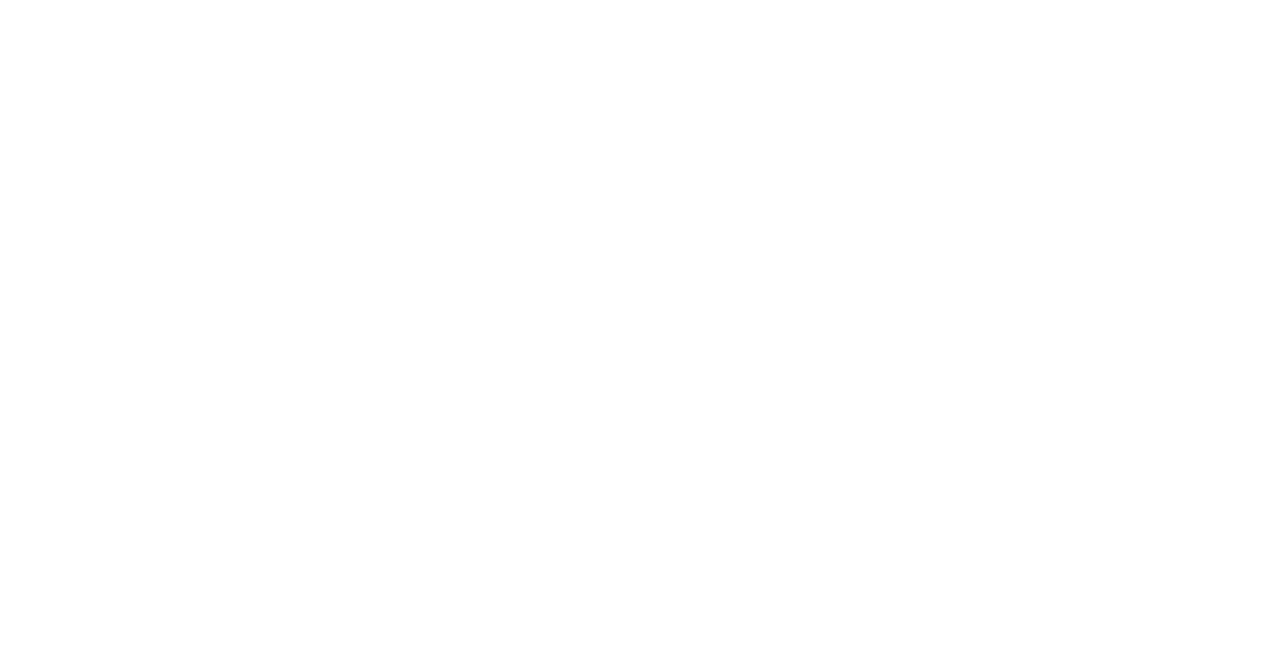
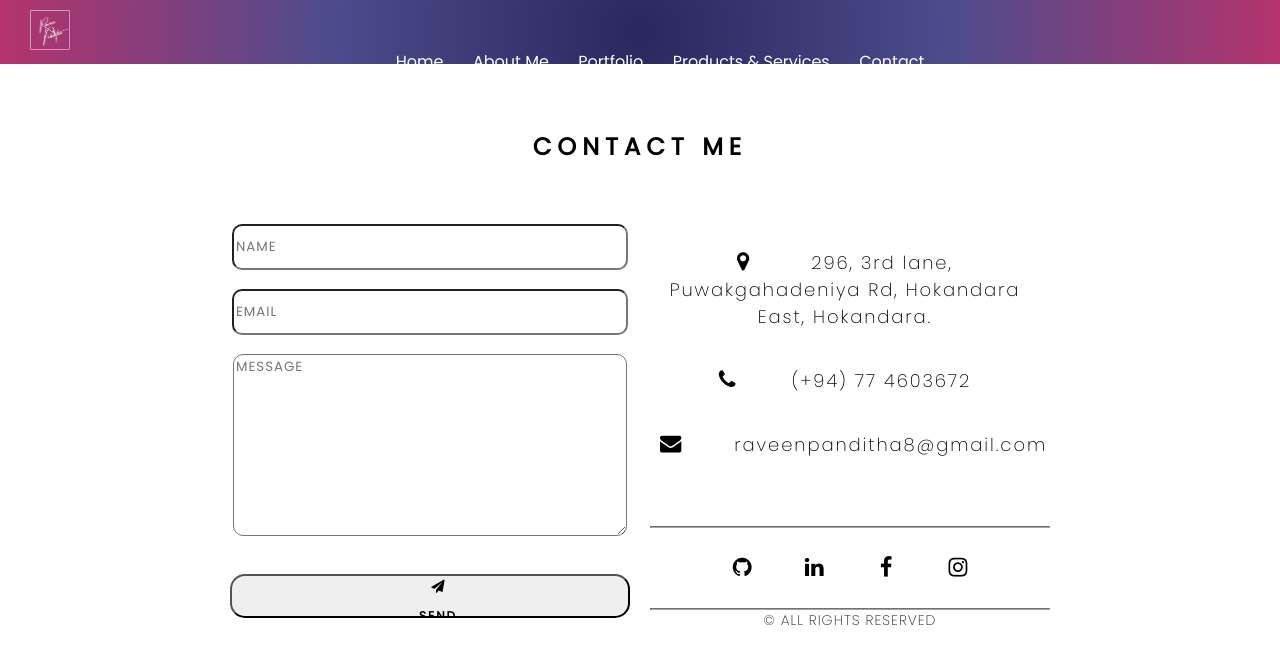
Before and after one commit to RaveenP-glitch/PortfolioHTML, a plain HTML site: page Contact.html in a window 1280 px wide. Drawn offline with Linux system fonts and the light colour scheme.

Commit message:
contacts page

```diff
--- a/AboutMe.html
+++ b/AboutMe.html
@@ -0,0 +1,32 @@
+<!DOCTYPE html>
+<html lang="en">
+<head>
+    <meta charset="UTF-8">
+    <meta http-equiv="X-UA-Compatible" content="IE=edge">
+    <meta name="viewport" content="width=device-width, initial-scale=1.0">
+    <title>Document</title>
+    <link rel="stylesheet" href='style.css'>
+    <link rel="preconnect" href="https://fonts.googleapis.com">
+    <link rel="preconnect" href="https://fonts.gstatic.com" crossorigin>
+    <link href="https://fonts.googleapis.com/css2?family=Poppins:wght@200;400&display=swap" rel="stylesheet">
+</head>
+<body>
+    <nav>
+        <ul class="navigation-bar">
+            <img id="logo" src="/images/Watermark-white.png" alt="logo" width="40px">
+            <div class="nav-items">
+            <a class="item" href="index.html">Home</a>
+            <a class="item" href="AboutMe.html">About Me</a>
+            <a class="item" href="Portfolio.html">Portfolio</a>
+            <a class="item" href="Products.html">Products & Services</a>
+            <a class="item" href="Contact.html">Contact</a>
+             </div>
+        </ul>
+
+
+
+    </nav>
+    <h1>About Me</h1>
+
+</body>
+</html>
--- a/Contact.html
+++ b/Contact.html
@@ -0,0 +1,421 @@
+<!DOCTYPE html>
+<html lang="en">
+
+<head>
+    <meta charset="UTF-8">
+    <meta http-equiv="X-UA-Compatible" content="IE=edge">
+    <meta name="viewport" content="width=device-width, initial-scale=1.0">
+    <title>Contact Me</title>
+    <link rel="stylesheet" href='style.css'>
+    <link rel="preconnect" href="https://fonts.googleapis.com">
+    <link rel="preconnect" href="https://fonts.gstatic.com" crossorigin>
+    <link href="https://fonts.googleapis.com/css2?family=Poppins:wght@200;400&display=swap" rel="stylesheet">
+    <link rel="stylesheet" href="https://cdnjs.cloudflare.com/ajax/libs/font-awesome/4.7.0/css/font-awesome.min.css">
+</head>
+
+<body>
+
+    <nav>
+        <ul class="navigation-bar">
+            <img id="logo" src="/images/Watermark-white.png" alt="logo" width="40px">
+            <div class="nav-items">
+                <a class="item active" href="index.html">Home</a>
+                <a class="item" href="AboutMe.html">About Me</a>
+                <a class="item" href="Portfolio.html">Portfolio</a>
+                <a class="item" href="Products.html">Products & Services</a>
+                <a class="item" href="Contact.html">Contact</a>
+            </div>
+        </ul>
+
+    </nav>
+
+    <section id="contact">
+        <p></p>
+        <br/>
+        <h1 class="section-header">Contact Me</h1>
+
+        <div class="contact-wrapper">
+
+            <!-- Left contact page -->
+
+            <form id="contact-form" class="form-horizontal" role="form">
+
+                <div class="form-group">
+
+                    <input type="text" class="form-control" id="name" placeholder="NAME" name="name" value="" required>
+
+                </div>
+
+                <div class="form-group">
+
+                    <input type="email" class="form-control" id="email" placeholder="EMAIL" name="email" value=""
+                        required>
+
+                </div>
+
+                <textarea class="form-control" id="message" rows="10" placeholder="MESSAGE" name="message"
+                    required></textarea>
+
+                <button class="send-button" id="submit" type="submit" value="SEND">
+                    <div class="alt-send-button">
+                        <i class="fa fa-paper-plane"></i><span class="send-text">SEND</span>
+                    </div>
+
+                </button>
+
+            </form>
+
+            <!-- Left contact page -->
+
+            <div class="direct-contact-container">
+                <br />
+                <ul class="contact-list">
+                    <li class="list-item"><i class="fa fa-map-marker fa-lg"><span class="contact-text place">296, 3rd
+                                lane, Puwakgahadeniya Rd, Hokandara East, Hokandara.</span></i></li>
+
+                    <li class="list-item"><i class="fa fa-phone fa-lg"><span class="contact-text phone"><a
+                                    href="tel:(+94) 77 4603672" title="Give me a call">(+94) 77 4603672</a></span></i>
+                    </li>
+
+                    <li class="list-item"><i class="fa fa-envelope fa-lg"><span class="contact-text gmail"><a
+                                    href="mailto:raveenpanditha8@gmail.com"
+                                    title="Send me an email">raveenpanditha8@gmail.com</a></span></i></li>
+
+                </ul>
+                <br/>
+                <br/>
+
+                <hr>
+                <ul class="social-media-list">
+                    <li><a href="#" target="_blank" class="contact-icon">
+                            <i class="fa fa-github" aria-hidden="true"></i></a>
+                    </li>
+                    <li><a href="#" target="_blank" class="contact-icon">
+                            <i class="fa fa-linkedin" aria-hidden="true"></i></a>
+                    </li>
+                    <li><a href="#" target="_blank" class="contact-icon">
+                            <i class="fa fa-facebook" aria-hidden="true"></i></a>
+                    </li>
+                    <li><a href="#" target="_blank" class="contact-icon">
+                            <i class="fa fa-instagram" aria-hidden="true"></i></a>
+                    </li>
+                </ul>
+                <hr>
+
+                <div class="copyright">&copy; ALL RIGHTS RESERVED</div>
+
+            </div>
+
+        </div>
+
+    </section>
+
+
+    <style>
+        * {
+            font-family: 'Poppins', sans-serif;
+        }
+
+        body {
+            margin: 0;
+            padding: 0;
+            background-color: rgb(255, 255, 255);
+            padding-bottom: 100px;
+            font-family: 'Poppins', sans-serif;
+        }
+
+        #contact {
+            width: 100%;
+            height: 100%;
+        }
+
+        #name {
+            width: 97%;
+            height: 2.5rem;
+            border-radius: 10px;
+            margin-bottom: 1.2rem;
+        }
+
+        #email {
+            width: 97%;
+            height: 2.5rem;
+            border-radius: 10px;
+            margin-bottom: 1.2rem;
+
+        }
+
+        #message {
+            width: 97%;
+            height: 11rem;
+            border-radius: 10px;
+            margin-bottom: 1.2rem;
+        }
+
+
+        .section-header {
+            text-align: center;
+            margin: 0 auto;
+            padding: 40px 0;
+
+            color: rgb(0, 0, 0);
+            text-transform: uppercase;
+            letter-spacing: 6px;
+        }
+
+        .contact-wrapper {
+            display: flex;
+            flex-direction: row;
+            justify-content: space-between;
+            text-align: center;
+            margin: 0 auto;
+            padding: 20px;
+            position: relative;
+            max-width: 840px;
+        }
+
+        /* Left contact page */
+        .form-horizontal {
+            /*float: left;*/
+            max-width: 400px;
+            font-family: 'Lato';
+            font-weight: 400;
+        }
+
+        .form-control,
+        textarea {
+            max-width: 400px;
+            background-color: rgb(255, 255, 255);
+            color: rgb(0, 0, 0);
+            letter-spacing: 1px;
+        }
+
+        .send-button {
+            margin-top: 15px;
+            height: 44px;
+            width: 400px;
+            overflow: hidden;
+            border-radius: 15px;
+        }
+
+        .alt-send-button {
+            width: 400px;
+            height: 44px;
+            border-radius: 15px;
+
+        }
+
+        .send-text {
+            display: block;
+            margin-top: 10px;
+            font: 700 12px 'Poppins', sans-serif;
+            letter-spacing: 2px;
+        }
+
+        .alt-send-button:hover {
+            color: rgb(106, 106, 235);
+        }
+
+        /* Begin Right Contact Page */
+        .direct-contact-container {
+            max-width: 400px;
+        }
+
+        /* Location, Phone, Email Section */
+        .contact-list {
+            list-style-type: none;
+            margin-left: -30px;
+            padding-right: 20px;
+        }
+
+        .list-item {
+            line-height: 4;
+            color: rgb(0, 0, 0);
+        }
+
+        .contact-text {
+            font: 300 18px 'Poppins', sans-serif;
+            letter-spacing: 1.9px;
+            color: rgb(0, 0, 0);
+        }
+
+        .place {
+            margin-left: 62px;
+        }
+
+        .phone {
+            margin-left: 56px;
+        }
+
+        .gmail {
+            margin-left: 53px;
+        }
+
+        .contact-text a {
+            color: rgb(0, 0, 0);
+            text-decoration: none;
+            transition-duration: 0.2s;
+        }
+
+        .contact-text a:hover {
+            color: rgb(0, 0, 0);
+            text-decoration: none;
+        }
+
+
+        /* Social Media Icons */
+        .social-media-list {
+            position: relative;
+            font-size: 22px;
+            text-align: center;
+            width: 100%;
+            margin: 0 auto;
+            padding: 0;
+        }
+
+        .social-media-list li a {
+            color: rgb(0, 0, 0);
+        }
+
+        .social-media-list li {
+            position: relative;
+            display: inline-block;
+            height: 60px;
+            width: 60px;
+            margin: 10px 3px;
+            line-height: 60px;
+            border-radius: 50%;
+            color: rgb(0, 0, 0);
+            background-color: rgb(255, 255, 255);
+            cursor: pointer;
+            transition: all .2s ease-in-out;
+        }
+
+        .social-media-list li:after {
+            content: '';
+            position: absolute;
+            top: 0;
+            left: 0;
+            width: 60px;
+            height: 60px;
+            line-height: 60px;
+            border-radius: 50%;
+            opacity: 0;
+            box-shadow: 0 0 0 1px rgb(109, 109, 109);
+            transition: all .2s ease-in-out;
+        }
+
+        .social-media-list li:hover {
+            background-color: rgb(0, 0, 0);
+            color: white;
+        }
+
+        .social-media-list li:hover:after {
+            color: white;
+            opacity: 1;
+            transform: scale(1.12);
+            transition-timing-function: cubic-bezier(0.37, 0.74, 0.15, 1.65);
+        }
+
+        .social-media-list li:hover a {
+            color: rgb(0, 0, 0);
+            color: white;
+        }
+
+        .copyright {
+            font: 200 14px 'Poppins', sans-serif;
+            color: rgb(31, 31, 31);
+            letter-spacing: 1px;
+            text-align: center;
+        }
+
+        hr {
+            border-color: rgba(104, 104, 104, 0.6);
+        }
+
+        /* Begin Media Queries*/
+        @media screen and (max-width: 850px) {
+            .contact-wrapper {
+                display: flex;
+                flex-direction: column;
+            }
+
+            .direct-contact-container,
+            .form-horizontal {
+                margin: 0 auto;
+            }
+
+            .direct-contact-container {
+                margin-top: 60px;
+                max-width: 300px;
+            }
+
+            .social-media-list li {
+                height: 60px;
+                width: 60px;
+                line-height: 60px;
+            }
+
+            .social-media-list li:after {
+                width: 60px;
+                height: 60px;
+                line-height: 60px;
+            }
+        }
+
+        @media screen and (max-width: 569px) {
+
+            .direct-contact-container,
+            .form-wrapper {
+                float: none;
+                margin: 0 auto;
+            }
+
+            .form-control,
+            textarea {
+
+                margin: 0 auto;
+            }
+
+
+            .name,
+            .email,
+            textarea {
+                width: 280px;
+            }
+
+            .direct-contact-container {
+                margin-top: 60px;
+                max-width: 280px;
+            }
+
+            .social-media-list {
+                left: 0;
+            }
+
+            .social-media-list li {
+                height: 55px;
+                width: 55px;
+                line-height: 55px;
+                font-size: 2rem;
+            }
+
+            .social-media-list li:after {
+                width: 55px;
+                height: 55px;
+                line-height: 55px;
+            }
+
+        }
+
+        @media screen and (max-width: 410px) {
+            .send-button {
+                width: 99%;
+            }
+        }
+    </style>
+
+
+
+</body>
+
+</html>
--- a/style.css
+++ b/style.css
@@ -3,9 +3,15 @@
     font-family: 'Poppins', sans-serif;
 }
 
+.navigation-bar{
+  margin: 0;
+}
 
 
 .nav-items{
+    position: relative;
+    top: 1rem;
+    margin-top:-1.5rem;
     width: 45%;
     display: flex;
     flex-wrap: wrap;
@@ -13,12 +19,12 @@
     list-style-type: none;
     font-family: 'Poppins', sans-serif;
     font-weight:500;
-    margin-top: -2.2rem;
+
 
 }
 
 #logo{
-    padding-top: 10px;
+    margin-top: 10px;
     margin-left: -10px;
     filter:contrast(150);
 }
@@ -47,10 +53,7 @@ a:hover{
 
 }
 
-a::onclick{
-    top: 2px !important;
 
-}
 
 
 .active{
@@ -69,7 +72,7 @@ a::onclick{
     opacity: 0.6;
     position: absolute;
     left: 0;
-    top: -20;
+    top: -20px;
     width: 100%;
     height: 100%;
     height: auto;
```
Also changed, not shown: Portfolio.html (+32 -0 lines), Products.html (+32 -0 lines), app.js (+12 -12 lines), index.html (+2 -1 lines).
